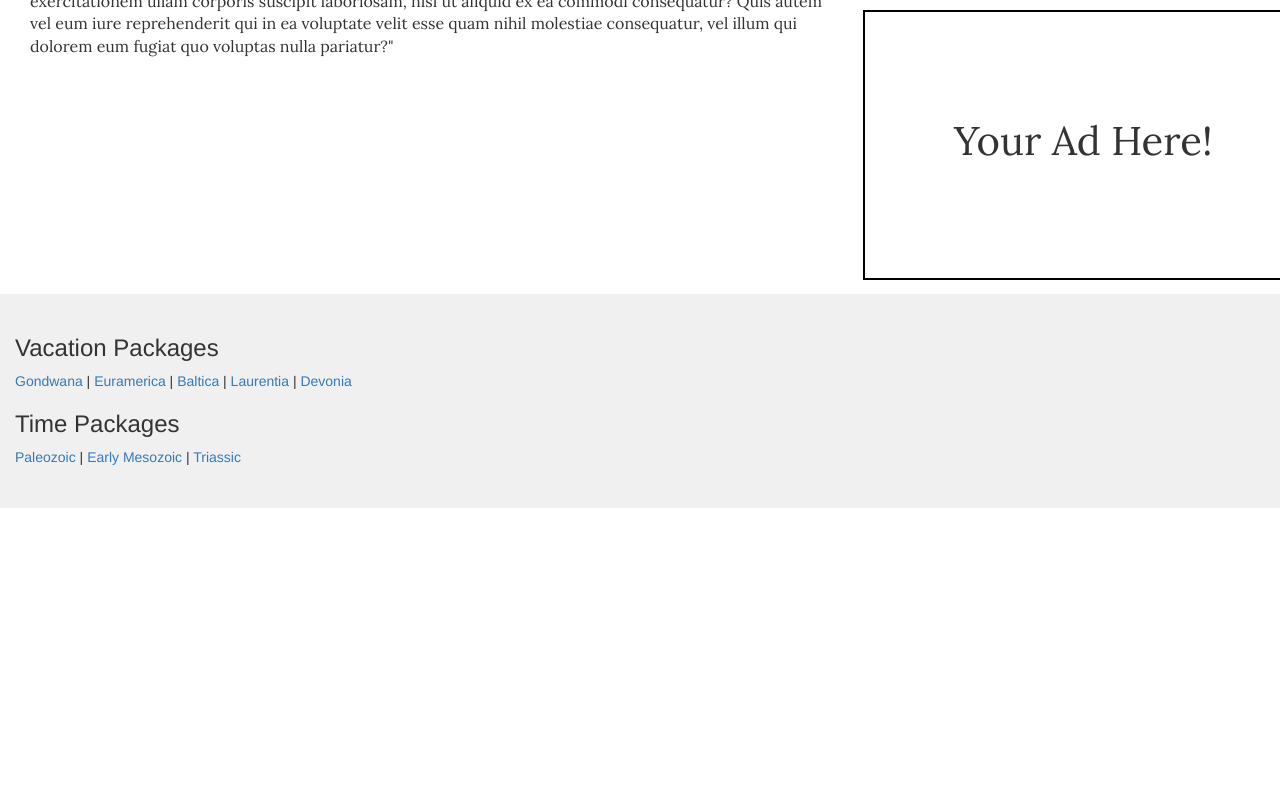
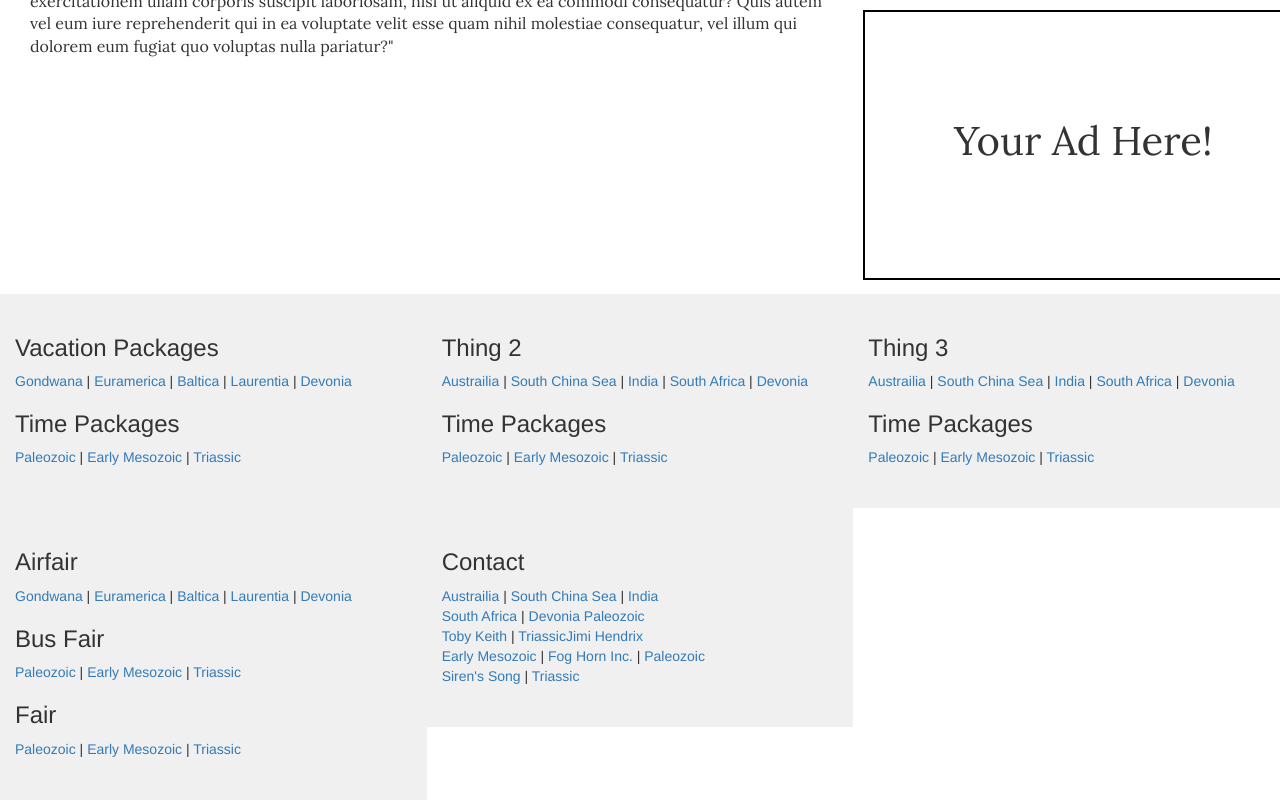
Before and after one commit to RileyJoseph/Des, a plain HTML site: page index.html at #!/designOne in a window 1280 px wide. Shown: the part 1219-2019 px from the top of the page. Before the commit the page ends 1727 px from the top, so only its background shows below. Drawn offline with nearby package versions, Linux system fonts and the light colour scheme; some packages are replaced by stand-ins of ours.

Commit message:
section2

```diff
--- a/designOne.html
+++ b/designOne.html
@@ -1,5 +1,7 @@
 <div id="designOne">
-<div id="frost">
+
+
+  <div id="top">
     <div class="col-md-4" id="topLeft">
     </div>
     <div class="col-md-4">
@@ -9,9 +11,9 @@
       <button type="button" class="btn btn-default travelBtn1">Book a Hotel</button>
       <button type="button" class="btn btn-default">Book a Ticket</button>
       <button type="button" class="btn btn-default">Make Your Schedule</button>
-
     </div>
-  <div class="col-md-12" id="frost">
+  </div>
+  <div class="col-md-12" id="tires">
     <hr>
     <p style="text-align: center">
       I shall be telling this with a sigh,
@@ -24,7 +26,6 @@
   </div>
 <!--       <h2 id="travelH2">Oceans | Mountains | Forests | Rivers | Valleys | Deserts</h2>
   <br> -->
-  </div>
   <div class="col-md-12" id="section1">
     <div class="col-md-8">
       <div id="carousel" class="carousel slide" data-ride="carousel">
@@ -60,6 +61,7 @@
           <span class="sr-only">Next</span>
         </a>
       </div>
+      <!-- -End- -->
       <br>
       <h2 id="articleTitle">How can it be? A place that once existed, exists again!</h2>
       <p>"At vero eos et accusamus et iusto odio dignissimos ducimus qui blanditiis praesentium voluptatum deleniti atque corrupti quos dolores et quas molestias excepturi sint occaecati cupiditate non provident, similique sunt in culpa qui officia deserunt mollitia animi, id est laborum et dolorum fuga. Et harum quidem rerum facilis est et expedita distinctio. Nam libero tempore, cum soluta nobis est eligendi optio cumque nihil impedit quo minus id quod maxime placeat facere possimus, omnis voluptas assumenda est, omnis dolor repellendus. Temporibus autem quibusdam et aut officiis debitis aut rerum necessitatibus saepe eveniet ut et voluptates repudiandae sint et molestiae non recusandae. Itaque earum rerum hic tenetur a sapiente delectus, ut aut reiciendis voluptatibus maiores alias consequatur aut perferendis doloribus asperiores repellat."</p>
@@ -108,7 +110,8 @@
     </div>
   </div>
   <br><br>
-  <div class="col-md-12" id="section2">
+
+  <div class="col-md-4" id="section2">
     <hr>
     <h3>Vacation Packages</h3>
     <a>Gondwana</a> | <a>Euramerica</a> | <a>Baltica</a> | <a>Laurentia</a> | <a>Devonia</a>
@@ -116,5 +119,41 @@
     <a>Paleozoic</a> | <a>Early Mesozoic</a> | <a>Triassic</a>
     <hr>
   </div>
+  <div class="col-md-4" id="section2">
+    <hr>
+    <h3>Thing 2</h3>
+    <a>Austrailia</a> | <a>South China Sea</a> | <a>India</a> | <a>South Africa</a> | <a>Devonia</a>
+    <h3>Time Packages</h3>
+    <a>Paleozoic</a> | <a>Early Mesozoic</a> | <a>Triassic</a>
+    <hr>
+  </div>
+  <div class="col-md-4" id="section2">
+      <hr>
+    <h3>Thing 3</h3>
+    <a>Austrailia</a> | <a>South China Sea</a> | <a>India</a> | <a>South Africa</a> | <a>Devonia</a>
+    <h3>Time Packages</h3>
+    <a>Paleozoic</a> | <a>Early Mesozoic</a> | <a>Triassic</a>
+    <hr>
+  </div>
+  <div class="col-md-4" id="section2">
+    <hr>
+    <h3>Airfair</h3>
+    <a>Gondwana</a> | <a>Euramerica</a> | <a>Baltica</a> | <a>Laurentia</a> | <a>Devonia</a>
+    <h3>Bus Fair</h3>
+    <a>Paleozoic</a> | <a>Early Mesozoic</a> | <a>Triassic</a>
+    <h3> Fair</h3>
+    <a>Paleozoic</a> | <a>Early Mesozoic</a> | <a>Triassic</a>
+    <hr>
+  </div>
+  <div class="col-md-4" id="section2">
+    <hr>
+    <h3>Contact</h3>
+    <a>Austrailia</a> | <a>South China Sea</a> | <a>India</a> <br>
+    <a>South Africa</a> | <a>Devonia</a> <a>Paleozoic</a> <br>
+    <a>Toby Keith</a> | <a>Triassic</a><a>Jimi Hendrix</a> <br>
+    <a>Early Mesozoic</a> | <a>Fog Horn Inc.</a> | <a>Paleozoic</a> <br>
+    <a>Siren's Song</a> | <a>Triassic</a>
+    <hr>
+  </div>
 
 </div>
--- a/style.css
+++ b/style.css
@@ -11,8 +11,8 @@
   height: 650px;
 }
 
-#topLeft{
-  background-image: url("img/topleaves2.png");
+#tire{
+  background-image: url(img/tires1.jpg);
 }
 
 #travelHead{
@@ -49,9 +49,6 @@ p{
   font-size: 40px;
 }
 
-#section1{
-  background-color: #ffffff;
-  }
 
 .travelBtn1{
   background-color: rgba(0, 197, 255,.2);
```
Also changed, not shown: img/tires.jpg (added), img/tires1.jpg (added). Lines whose indentation alone changed are shown as unchanged.
